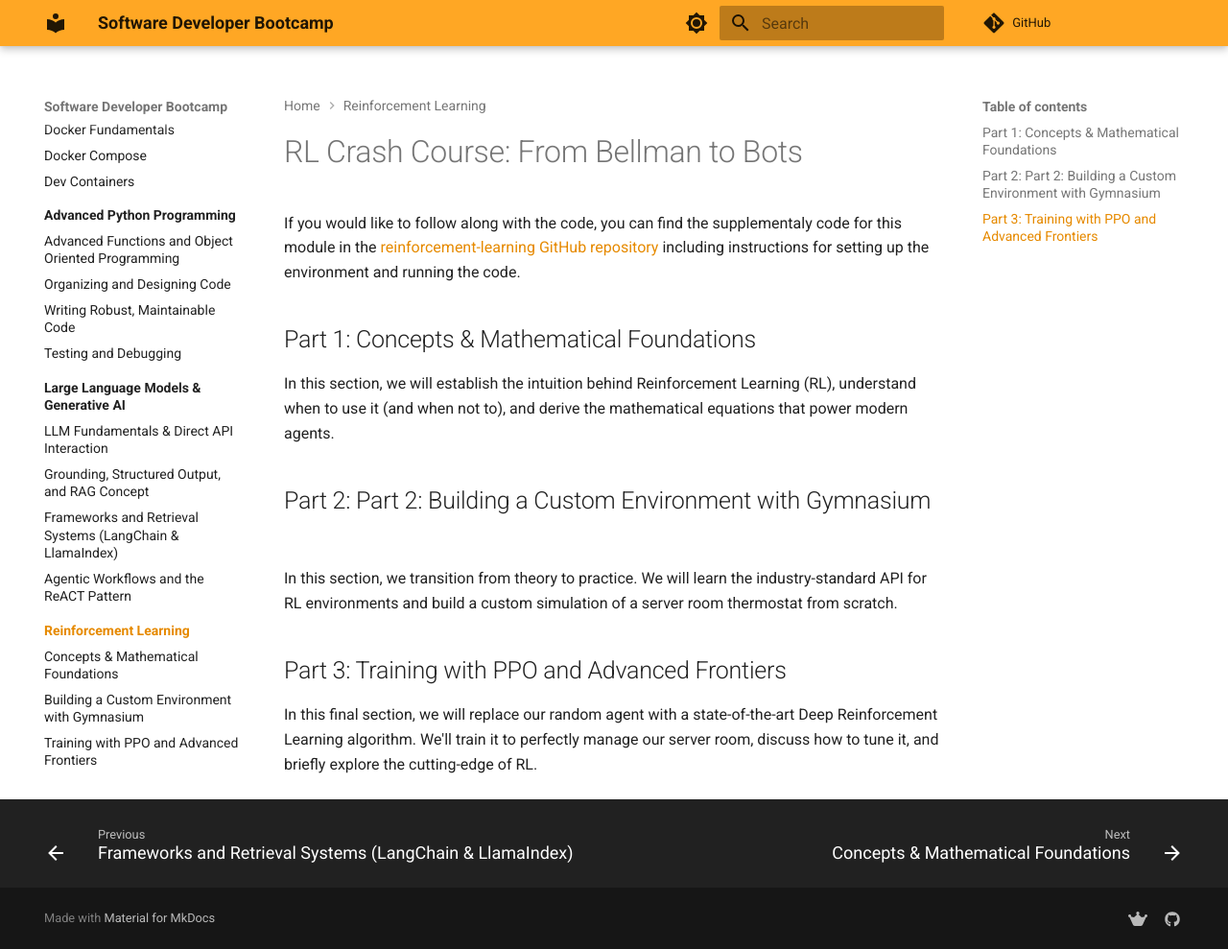
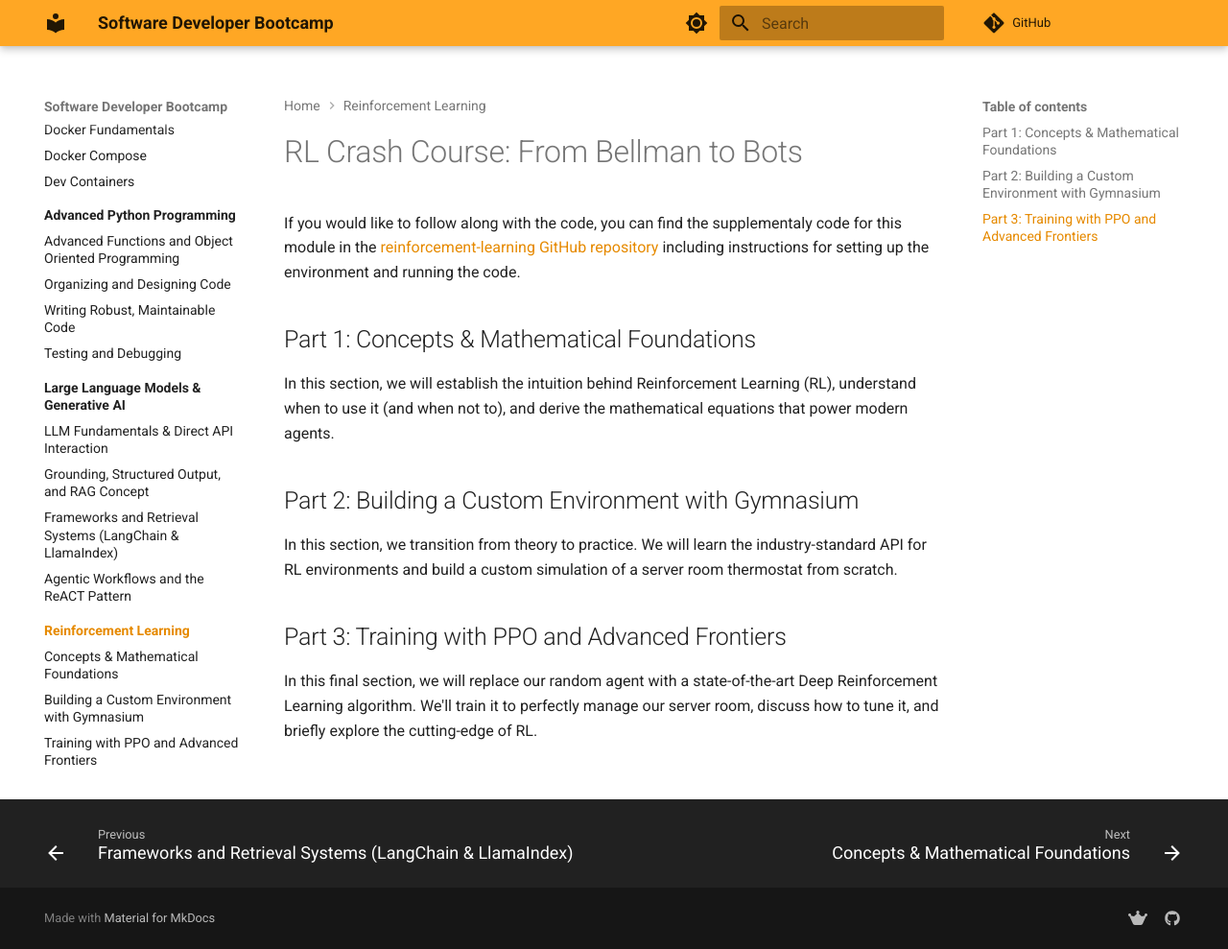
Before and after one commit to kaimibk/Software-Dev-Bootcamp, an MkDocs documentation site: the page built from docs/reinforcement-learning/index.md, in a window 1280 px wide and 989 px high. Shown: the whole window at 96% size. Built offline with MkDocs 1.6.1 and Material for MkDocs 9.7.7, drawn with Linux system fonts in a browser that asks for light colours; comment, search, counter and statistics services are not loaded.

Commit message:
Update index.md

```diff
--- a/docs/reinforcement-learning/index.md
+++ b/docs/reinforcement-learning/index.md
@@ -5,7 +5,7 @@
 ## Part 1: Concepts & Mathematical Foundations
 In this section, we will establish the intuition behind Reinforcement Learning (RL), understand when to use it (and when not to), and derive the mathematical equations that power modern agents.
 
-## Part 2: Part 2: Building a Custom Environment with Gymnasium
+## Part 2: Building a Custom Environment with Gymnasium
 In this section, we transition from theory to practice. We will learn the industry-standard API for RL environments and build a custom simulation of a server room thermostat from scratch.
 
 ## Part 3: Training with PPO and Advanced Frontiers
```
